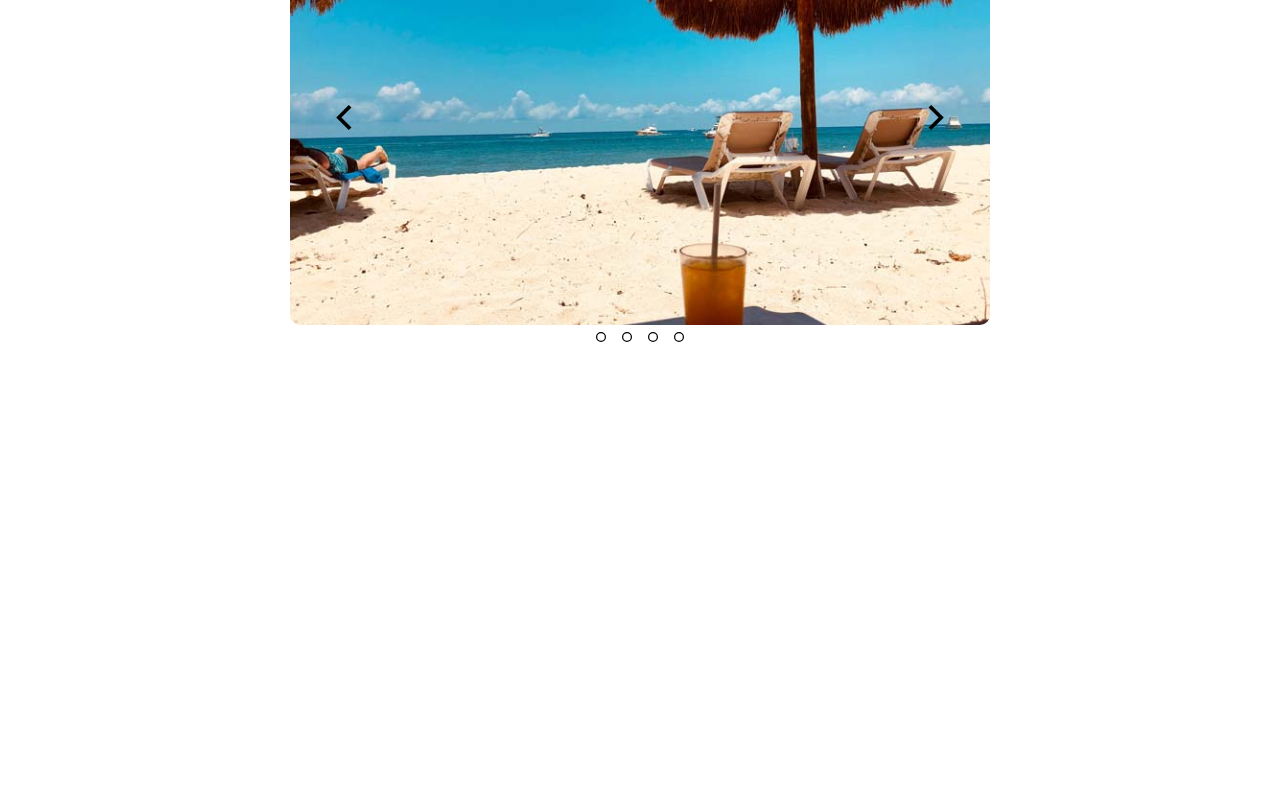
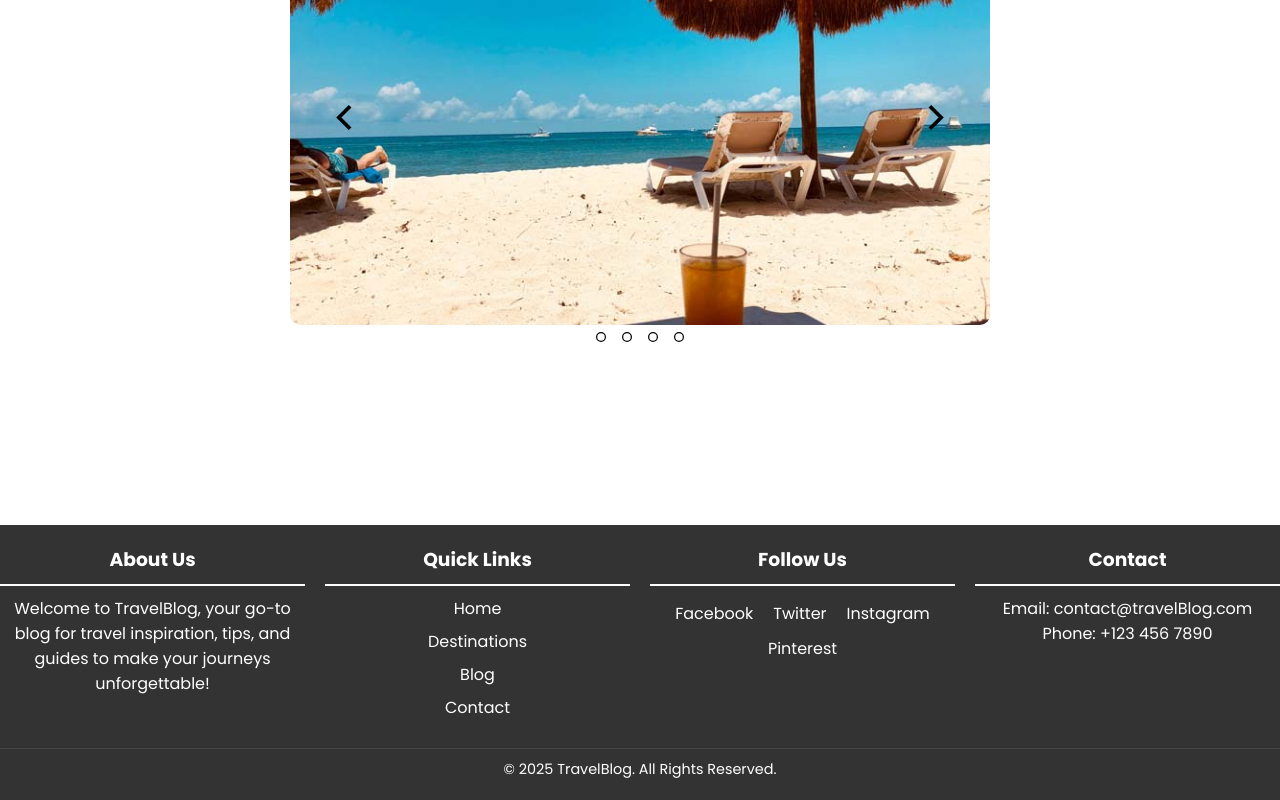
Before and after one commit to elab-development/internet-tehnologije-2024-projekat-appsanaprednomautentikacijom_2021_0462, a React (Create React App) app in the folder Domaci2/blog/: page /home in a window 1280 px wide. Shown: the part 1436-2236 px from the top of the page. Before the commit the page ends 1791 px from the top, so only its background shows below. Built offline with nearby package versions, Linux system fonts and the light colour scheme.

Commit message:
Kreirana Footer komponenta

```diff
--- a/Domaci2/blog/src/App.js
+++ b/Domaci2/blog/src/App.js
@@ -6,12 +6,14 @@ import Header from './Components/Header/Header.jsx';
 import Comment from './Components/Comment/Comment.jsx';
 import ImageSlider from './Components/ImageSlider/ImageSlider.jsx';
 import './Components/ImageSlider/ImageSlider.css';
+import './Components/Footer/Footer.jsx';
 
 //importovanje slika za slider
 import slika1 from './Components/ImageSlider/ImagesSlider/slika1.jpg';
 import slika2 from './Components/ImageSlider/ImagesSlider/slika2.jpg';
 import slika3 from './Components/ImageSlider/ImagesSlider/slika3.jpg';
 import slika4 from './Components/ImageSlider/ImagesSlider/slika4.jpg';
+import Footer from './Components/Footer/Footer.jsx';
 
 
 
@@ -44,6 +46,7 @@ function App() {
             <div className='gallery'><h1 className='title'>Check our Gallery!</h1></div>
           <ImageSlider slides={slides}/>
           </div>
+          <Footer/>
           </>}/>
       </Routes>
     </BrowserRouter>
--- /dev/null
+++ b/Domaci2/blog/src/Components/Footer/Footer.css
@@ -0,0 +1,65 @@
+.footer {
+    background-color: #333;
+    color: #fff;
+    padding: 20px 0;
+    text-align: center;
+    margin-top: 300px;
+  }
+
+  .footer-container {
+    display: flex;
+    flex-wrap: wrap;
+    justify-content: space-around;
+    gap: 20px;
+  }
+
+  .footer-section {
+    flex: 1;
+    min-width: 200px;
+  }
+
+  .footer-section h3 {
+    border-bottom: 2px solid #fff;
+    padding-bottom: 10px;
+    margin-bottom: 10px;
+  }
+
+  .footer-section p,
+  .footer-section ul {
+    margin: 0;
+    padding: 0;
+    list-style: none;
+  }
+
+  .footer-section ul li {
+    margin: 8px 0;
+  }
+
+  .footer-section ul li a {
+    color: #fff;
+    text-decoration: none;
+    transition: color 0.3s;
+  }
+
+  .footer-section ul li a:hover {
+    color: #ffa500;
+  }
+
+  .social-links a {
+    display: inline-block;
+    margin: 5px 10px;
+    color: #fff;
+    text-decoration: none;
+    transition: color 0.3s;
+  }
+
+  .social-links a:hover {
+    color: #ffa500;
+  }
+
+  .footer-bottom {
+    margin-top: 20px;
+    border-top: 1px solid #444;
+    padding-top: 10px;
+    font-size: 0.9em;
+  }
--- /dev/null
+++ b/Domaci2/blog/src/Components/Footer/Footer.jsx
@@ -0,0 +1,53 @@
+import React from 'react';
+import './Footer.css';
+
+const Footer = () => {
+  return (
+    <footer className="footer">
+      <div className="footer-container">
+
+        <div className="footer-section">
+          <h3>About Us</h3>
+          <p>
+            Welcome to TravelBlog, your go-to blog for travel inspiration, tips,
+            and guides to make your journeys unforgettable!
+          </p>
+        </div>
+
+
+        <div className="footer-section">
+          <h3>Quick Links</h3>
+          <ul>
+            <li><a href="/home">Home</a></li>
+            <li><a href="/destinations">Destinations</a></li>
+            <li><a href="/blog">Blog</a></li>
+            <li><a href="/contact">Contact</a></li>
+          </ul>
+        </div>
+
+
+        <div className="footer-section">
+          <h3>Follow Us</h3>
+          <div className="social-links">
+            <a href="https://facebook.com" target="_blank" rel="noopener noreferrer">Facebook</a>
+            <a href="https://twitter.com" target="_blank" rel="noopener noreferrer">Twitter</a>
+            <a href="https://instagram.com" target="_blank" rel="noopener noreferrer">Instagram</a>
+            <a href="https://pinterest.com" target="_blank" rel="noopener noreferrer">Pinterest</a>
+          </div>
+        </div>
+
+
+        <div className="footer-section">
+          <h3>Contact</h3>
+          <p>Email: contact@travelBlog.com</p>
+          <p>Phone: +123 456 7890</p>
+        </div>
+      </div>
+      <div className="footer-bottom">
+        <p>&copy; {new Date().getFullYear()} TravelBlog. All Rights Reserved.</p>
+      </div>
+    </footer>
+  );
+};
+
+export default Footer;
```
